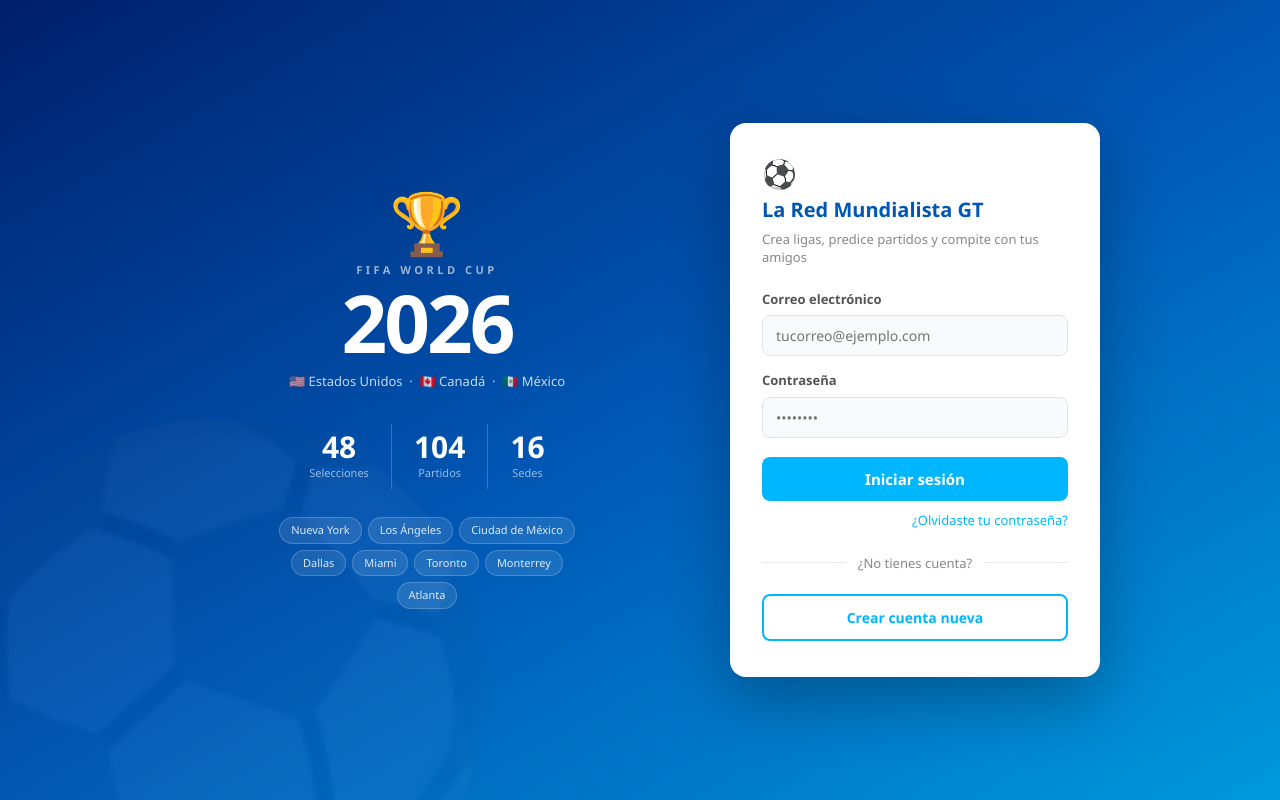
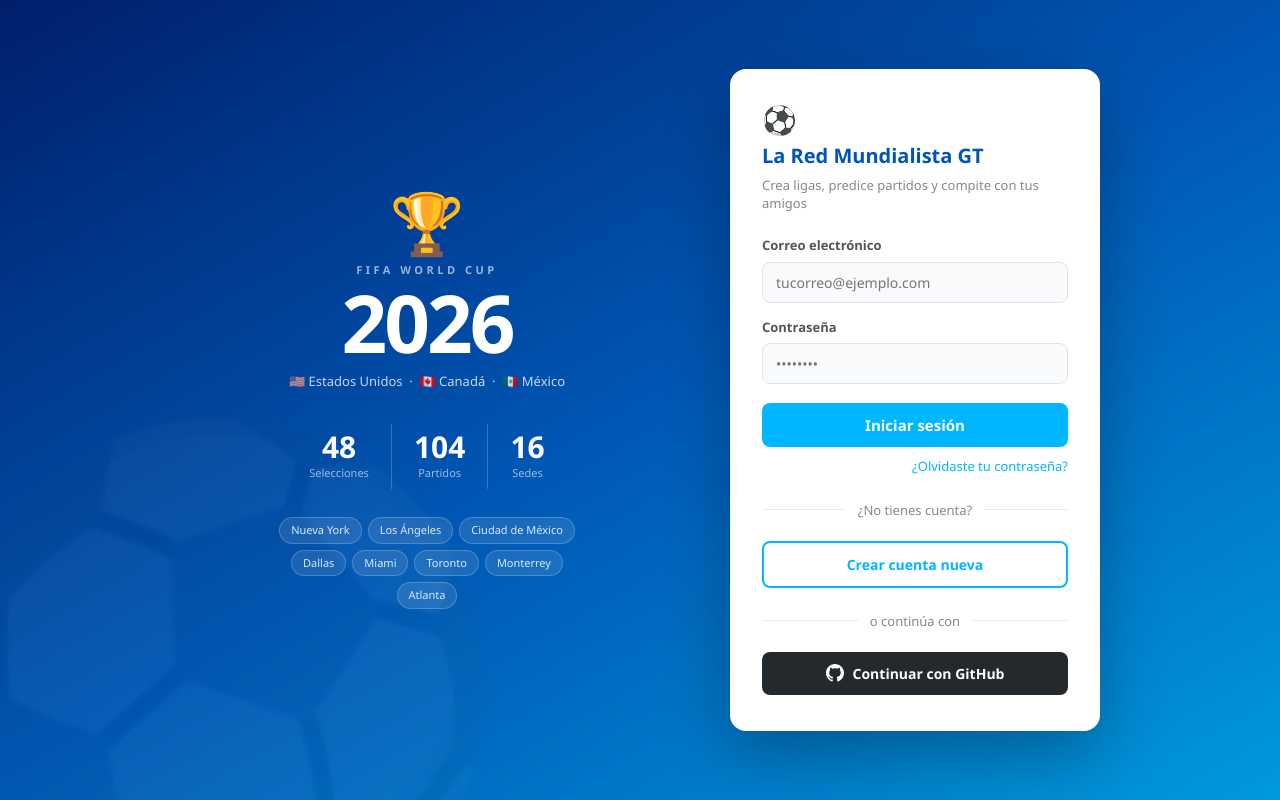
Before and after one commit to DanielRevolorio1107/Frontend-Quiniela, an Angular app: page /login in a window 1280 px wide. Built offline with nearby package versions, Linux system fonts and the light colour scheme.

Commit message:
oauth git

```diff
--- a/src/app/app.routes.ts
+++ b/src/app/app.routes.ts
@@ -41,6 +41,7 @@ import { TorneoListComponent } from './features/admin-tournament/pages/torneo-li
 import { TorneoFormComponent } from './features/admin-tournament/pages/torneo-form/torneo-form.component';
 import { TorneoConfigComponent } from './features/admin-tournament/pages/torneo-config/torneo-config.component';
 import { LigaPremiosComponent } from './features/premio-liga/pages/liga-premios.component';
+import { GithubCallbackComponent } from './features/auth/pages/github-callback/github-callback.component';
 
 export const routes: Routes = [
     { path: '', redirectTo: 'login', pathMatch: 'full' },
@@ -51,6 +52,7 @@ export const routes: Routes = [
     { path: 'profile', component: ProfileComponent, canActivate: [authGuard] },
     { path: 'forgot-password', component: ForgotPasswordComponent },
     { path: 'recuperar-password', component: RecoverPasswordComponent },
+    { path: 'auth/github/callback', component: GithubCallbackComponent },
 
     // Dashboard
     { path: 'dashboard', component: DashboardComponent, canActivate: [authGuard] },
--- /dev/null
+++ b/src/app/features/auth/pages/github-callback/github-callback.component.css
@@ -0,0 +1,62 @@
+.callback-page {
+  min-height: 100vh;
+  background: linear-gradient(150deg, #001f6b 0%, #0056b3 50%, #0099dd 100%);
+  display: flex;
+  align-items: center;
+  justify-content: center;
+  padding: 24px;
+}
+
+.callback-card {
+  background: white;
+  border-radius: 16px;
+  padding: 48px 40px;
+  text-align: center;
+  box-shadow: 0 24px 64px rgba(0,0,0,0.28);
+  min-width: 300px;
+}
+
+.spinner {
+  width: 44px;
+  height: 44px;
+  border: 4px solid #e0e4ea;
+  border-top-color: #0099dd;
+  border-radius: 50%;
+  animation: spin 0.8s linear infinite;
+  margin: 0 auto 20px;
+}
+
+@keyframes spin {
+  to { transform: rotate(360deg); }
+}
+
+.callback-icon {
+  font-size: 36px;
+  font-weight: 700;
+  margin-bottom: 14px;
+}
+
+.error-icon { color: #e74c3c; }
+
+.callback-msg {
+  font-size: 15px;
+  color: #555;
+  margin: 0 0 20px;
+  line-height: 1.5;
+}
+
+.error-text { color: #e74c3c; }
+
+.btn-back {
+  display: inline-block;
+  padding: 10px 24px;
+  background: #0099dd;
+  color: white;
+  border-radius: 8px;
+  text-decoration: none;
+  font-size: 14px;
+  font-weight: 600;
+  transition: background 0.2s;
+}
+
+.btn-back:hover { background: #0056b3; }
--- /dev/null
+++ b/src/app/features/auth/pages/github-callback/github-callback.component.html
@@ -0,0 +1,16 @@
+<div class="callback-page">
+  <div class="callback-card">
+
+    <ng-container *ngIf="!errorMessage">
+      <div class="spinner"></div>
+      <p class="callback-msg">Iniciando sesión con GitHub...</p>
+    </ng-container>
+
+    <ng-container *ngIf="errorMessage">
+      <div class="callback-icon error-icon">✕</div>
+      <p class="callback-msg error-text">{{ errorMessage }}</p>
+      <a routerLink="/login" class="btn-back">Volver al inicio de sesión</a>
+    </ng-container>
+
+  </div>
+</div>
--- /dev/null
+++ b/src/app/features/auth/pages/github-callback/github-callback.component.ts
@@ -0,0 +1,53 @@
+import { CommonModule } from '@angular/common';
+import { Component, inject, OnInit } from '@angular/core';
+import { ActivatedRoute, Router, RouterLink } from '@angular/router';
+
+import { AuthService } from '../../services/auth.services';
+import { SessionService } from '../../../../core/services/session.service';
+
+@Component({
+  selector: 'app-github-callback',
+  standalone: true,
+  imports: [CommonModule, RouterLink],
+  templateUrl: './github-callback.component.html',
+  styleUrl: './github-callback.component.css'
+})
+export class GithubCallbackComponent implements OnInit {
+  private route = inject(ActivatedRoute);
+  private router = inject(Router);
+  private authService = inject(AuthService);
+  private sessionService = inject(SessionService);
+
+  errorMessage = '';
+
+  ngOnInit(): void {
+    const token = this.route.snapshot.queryParamMap.get('token');
+    const error = this.route.snapshot.queryParamMap.get('error');
+
+    if (error) {
+      this.errorMessage = decodeURIComponent(error);
+      return;
+    }
+
+    if (!token) {
+      this.errorMessage = 'No se recibió el token de autenticación.';
+      return;
+    }
+
+    // Store token so the interceptor can use it for getMe()
+    localStorage.setItem('token', token);
+
+    this.authService.getMe().subscribe({
+      next: (r: any) => {
+        const fullName = r.fullName ?? r.fullname ?? '';
+        const role = r.role?.name ?? r.role ?? '';
+        this.sessionService.setSession(token, r.email, fullName, role);
+        this.router.navigate(['/dashboard']);
+      },
+      error: () => {
+        localStorage.removeItem('token');
+        this.errorMessage = 'No se pudo completar el inicio de sesión con GitHub.';
+      }
+    });
+  }
+}
--- a/src/app/features/auth/pages/login/login.component.css
+++ b/src/app/features/auth/pages/login/login.component.css
@@ -249,6 +249,30 @@
 }
 .btn-outline:hover { background: var(--p-blue-light, #eaf6ff); }
 
+.btn-github {
+  display: flex;
+  align-items: center;
+  justify-content: center;
+  gap: 9px;
+  width: 100%;
+  box-sizing: border-box;
+  padding: 11px;
+  background: #24292e;
+  border-radius: 8px;
+  font-size: 14px;
+  font-weight: 700;
+  color: white;
+  text-decoration: none;
+  transition: background 0.2s;
+}
+.btn-github:hover { background: #1a1e22; }
+
+.github-icon {
+  width: 18px;
+  height: 18px;
+  flex-shrink: 0;
+}
+
 /* Tablet (768px) */
 @media (max-width: 820px) {
   .auth-layout {
--- a/src/app/features/auth/pages/login/login.component.html
+++ b/src/app/features/auth/pages/login/login.component.html
@@ -76,6 +76,15 @@
 
       <a routerLink="/register" class="btn-outline">Crear cuenta nueva</a>
 
+      <div class="auth-divider"><span>o continúa con</span></div>
+
+      <a [href]="githubAuthUrl" class="btn-github">
+        <svg class="github-icon" viewBox="0 0 24 24" fill="currentColor" aria-hidden="true">
+          <path d="M12 0C5.37 0 0 5.37 0 12c0 5.3 3.438 9.8 8.205 11.385.6.113.82-.258.82-.577 0-.285-.01-1.04-.015-2.04-3.338.724-4.042-1.61-4.042-1.61-.546-1.387-1.333-1.757-1.333-1.757-1.09-.745.083-.729.083-.729 1.205.085 1.84 1.237 1.84 1.237 1.07 1.835 2.807 1.305 3.492.998.108-.776.418-1.305.762-1.605-2.665-.3-5.466-1.332-5.466-5.93 0-1.31.468-2.38 1.235-3.22-.124-.303-.535-1.523.117-3.176 0 0 1.008-.322 3.3 1.23a11.5 11.5 0 0 1 3.003-.404c1.02.005 2.047.138 3.003.404 2.29-1.552 3.297-1.23 3.297-1.23.653 1.653.242 2.873.12 3.176.77.84 1.233 1.91 1.233 3.22 0 4.61-2.807 5.625-5.48 5.92.43.372.823 1.102.823 2.222 0 1.606-.015 2.898-.015 3.293 0 .322.216.694.825.576C20.565 21.795 24 17.295 24 12c0-6.63-5.37-12-12-12z"/>
+        </svg>
+        Continuar con GitHub
+      </a>
+
     </div>
 
   </div>
--- a/src/app/features/auth/pages/login/login.component.ts
+++ b/src/app/features/auth/pages/login/login.component.ts
@@ -6,6 +6,7 @@ import { Router, RouterLink } from '@angular/router';
 import { AuthService } from '../../services/auth.services';
 import { LoginRequest } from '../../interfaces/login-request.interface';
 import { SessionService } from '../../../../core/services/session.service';
+import { environment } from '../../../../../enviroments/enviroments';
 
 @Component({
   selector: 'app-login',
@@ -24,6 +25,8 @@ export class LoginComponent {
   errorMessage = '';
   successMessage = '';
   loginForm!: FormGroup;
+
+  readonly githubAuthUrl = `${environment.apiUrl}/auth/github`;
 
   constructor() {
     this.loginForm = this.fb.group({
```
